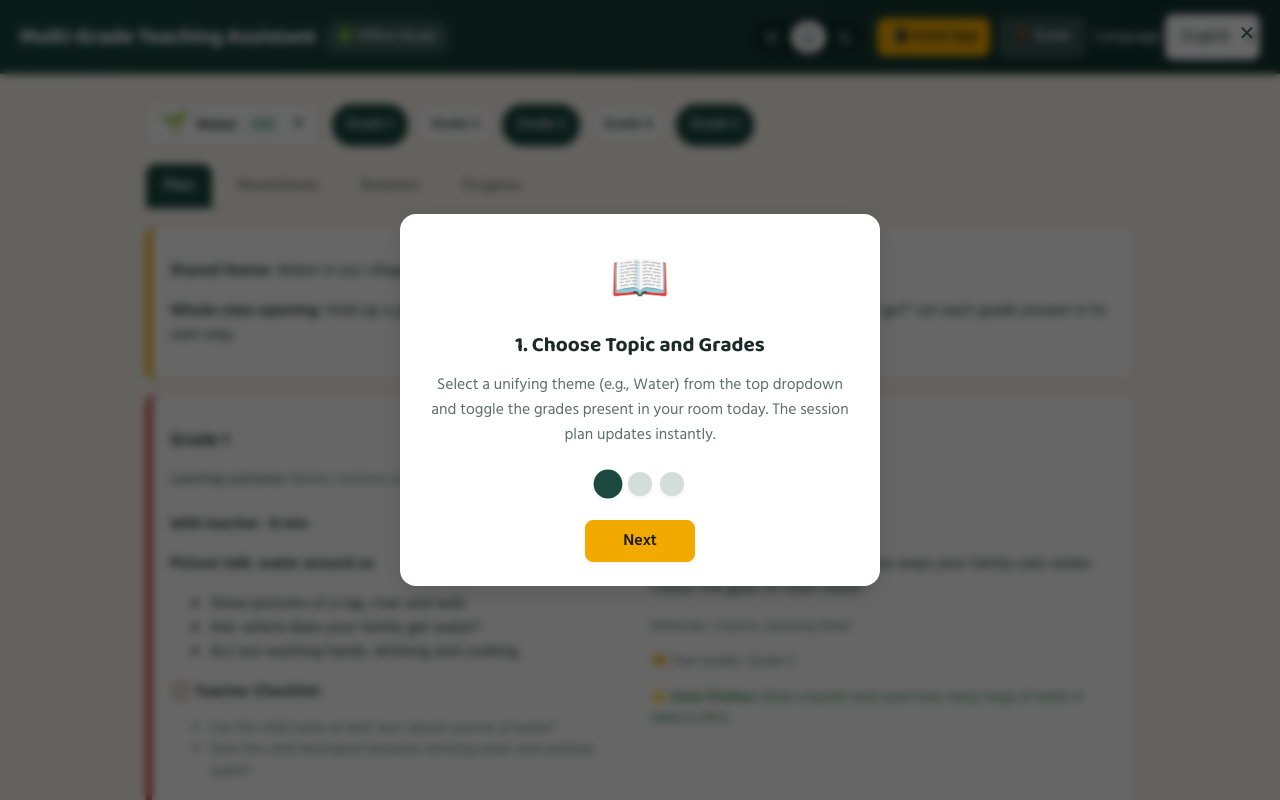
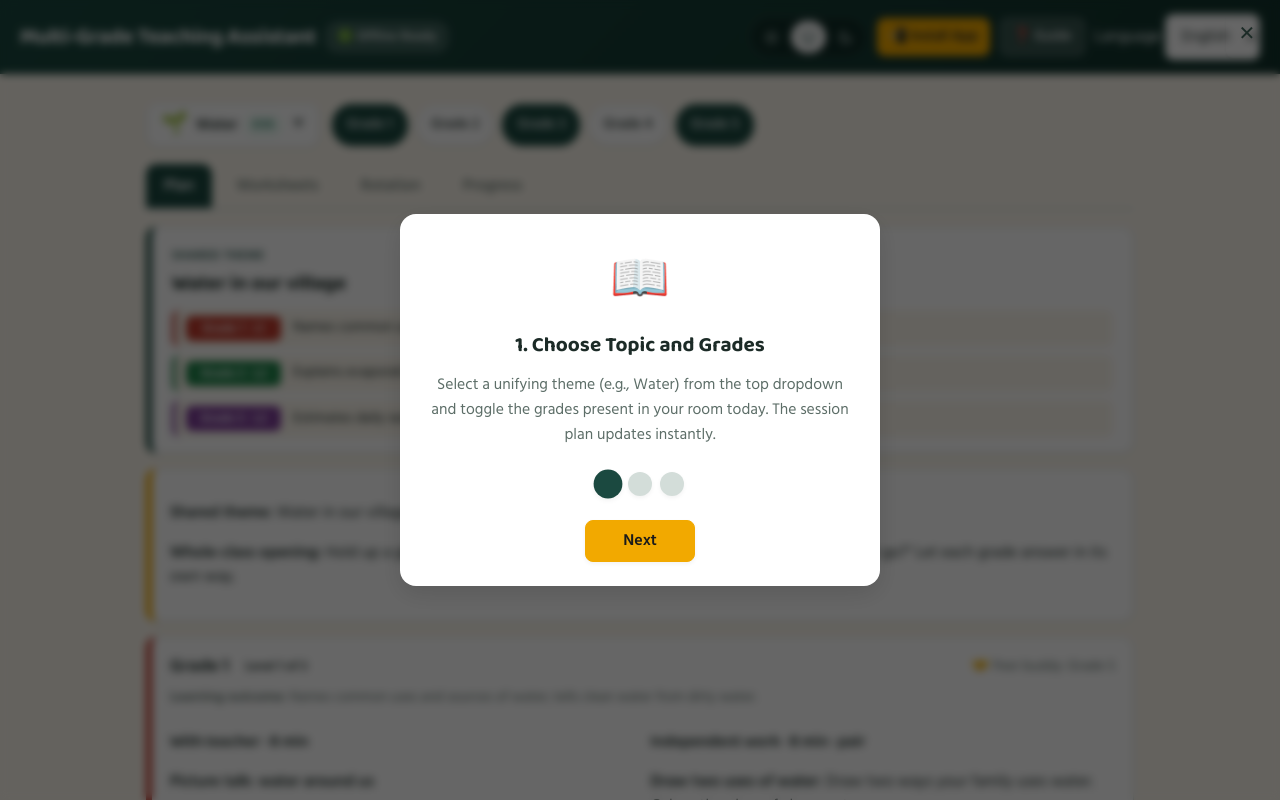
Before and after one commit to soumyabajirao27/Multi-grade-classroom-teaching-assistant-, a React (Vite) app in the folder multigrade-assistant/: page / in a window 1280 px wide. Shown: the top 800 px of the page. Built offline with nearby package versions, Linux system fonts and the light colour scheme.

Commit message:
feat(planner): show compact difficulty staircase strip and Level N of M on multiple grades

```diff
--- a/multigrade-assistant/src/features/Planner.tsx
+++ b/multigrade-assistant/src/features/Planner.tsx
@@ -43,15 +43,53 @@ export function Planner({ lang, topic, grades }: { lang: Lang; topic: Topic; gra
           </div>
         </div>
       )}
+      {/* Difficulty Staircase Strip (when 2 or more grades selected) */}
+      {grades.length >= 2 && (
+        <div className="card staircase-strip" role="region" aria-label="Difficulty Staircase Overview">
+          <div className="staircase-theme-header">
+            <span className="staircase-theme-badge">
+              {lang === 'hi' ? 'साझा विषय-वस्तु' : lang === 'mr' ? 'समान संकल्पना' : 'Shared Theme'}
+            </span>
+            <h3 className="staircase-theme-title">{resolveL10n(plan.theme, lang)}</h3>
+          </div>
+          <div className="staircase-steps">
+            {plan.rows.map(({ grade, plan: p }, stepIdx) => (
+              <div key={grade} className={`staircase-step-row g${grade}-border`}>
+                <span className={`staircase-step-badge g${grade}-bg`}>
+                  Grade {grade} · L{stepIdx + 1}
+                </span>
+                <span className="staircase-step-outcome">
+                  {resolveL10n(p.outcome, lang)}
+                </span>
+              </div>
+            ))}
+          </div>
+        </div>
+      )}
+
       <div className="card hook">
         <p><b>{t(lang, 'theme')}:</b> {resolveL10n(plan.theme, lang)}</p>
         <p><b>{t(lang, 'opening')}:</b> {resolveL10n(plan.hook, lang)}</p>
       </div>
       {plan.warnings.length > 0 && <div className="warn" role="alert"><b>{t(lang, 'warnings')}</b><ul>{plan.warnings.map((w) => <li key={w}>{w}</li>)}</ul></div>}
-      {plan.rows.map(({ grade, plan: p, buddy }) => (
+      {plan.rows.map(({ grade, plan: p, buddy }, stepIdx) => (
         <section key={grade} className={`card g${grade}`}>
-          <h3>Grade {grade}</h3>
-          <p className="small"><b>{t(lang, 'outcome')}:</b> {resolveL10n(p.outcome, lang)}</p>
+          <div style={{ display: 'flex', alignItems: 'center', justifyContent: 'space-between', flexWrap: 'wrap', gap: 6 }}>
+            <div style={{ display: 'flex', alignItems: 'center', gap: 8 }}>
+              <h3 style={{ margin: 0 }}>Grade {grade}</h3>
+              {plan.rows.length > 1 && (
+                <span className="chip" style={{ fontSize: '0.8rem', padding: '2px 8px', fontWeight: 600 }}>
+                  {lang === 'hi'
+                    ? `स्तर ${stepIdx + 1} / ${plan.rows.length}`
+                    : lang === 'mr'
+                    ? `पातळी ${stepIdx + 1} / ${plan.rows.length}`
+                    : `Level ${stepIdx + 1} of ${plan.rows.length}`}
+                </span>
+              )}
+            </div>
+            {buddy && <span className="small">🤝 {t(lang, 'buddy')} {buddy}</span>}
+          </div>
+          <p className="small" style={{ marginTop: 6 }}><b>{t(lang, 'outcome')}:</b> {resolveL10n(p.outcome, lang)}</p>
           <div className="two">
             <div>
               <h4>{t(lang, 'teacherLed')} · {p.teacher.minutes} {t(lang, 'minutes')}</h4>
@@ -70,7 +108,6 @@ export function Planner({ lang, topic, grades }: { lang: Lang; topic: Topic; gra
               <h4>{t(lang, 'independent')} · {p.independent.minutes} {t(lang, 'minutes')} · {p.independent.mode}</h4>
               <p><b>{resolveL10n(p.independent.title, lang)}</b>: {resolveL10n(p.independent.instructions, lang)}</p>
               <p className="small">{t(lang, 'materials')}: {p.independent.materials.map((m) => resolveL10n(m, lang)).join(', ')}</p>
-              {buddy && <p className="small">🤝 {t(lang, 'buddy')} {buddy}</p>}
               {p.earlyFinisher && (
                 <p className="small" style={{ color: 'var(--ok)', marginTop: 6 }}>
                   <b>⭐ {lang === 'hi' ? 'जल्दी पूरा करने वालों के लिए' : lang === 'mr' ? 'लवकर पूर्ण करणाऱ्यांसाठी' : 'Early Finisher'}:</b> {resolveL10n(p.earlyFinisher, lang)}
--- a/multigrade-assistant/src/styles.css
+++ b/multigrade-assistant/src/styles.css
@@ -557,6 +557,87 @@ button:active,
 .g4 { border-left-color: var(--g4); }
 .g5 { border-left-color: var(--g5); }
 .hook { border-left-color: var(--acc); }
+
+/* Difficulty Staircase Strip */
+.staircase-strip {
+  border-left-color: var(--board);
+  background: var(--card);
+  padding: 16px 20px;
+}
+
+.staircase-theme-header {
+  margin-bottom: 12px;
+}
+
+.staircase-theme-badge {
+  font-size: 0.76rem;
+  font-weight: 700;
+  text-transform: uppercase;
+  letter-spacing: 0.05em;
+  color: var(--board);
+  display: inline-block;
+  margin-bottom: 2px;
+}
+
+[data-theme='dark'] .staircase-theme-badge {
+  color: var(--ok);
+}
+
+.staircase-theme-title {
+  margin: 0;
+  font-size: 1.25rem;
+  font-weight: 700;
+  color: var(--ink);
+}
+
+.staircase-steps {
+  display: flex;
+  flex-direction: column;
+  gap: 8px;
+}
+
+.staircase-step-row {
+  display: flex;
+  align-items: center;
+  gap: 12px;
+  padding: 6px 10px;
+  background: var(--bg);
+  border-radius: 8px;
+  border-left: 4px solid var(--board);
+}
+
+.staircase-step-row.g1-border { border-left-color: var(--g1); }
+.staircase-step-row.g2-border { border-left-color: var(--g2); }
+.staircase-step-row.g3-border { border-left-color: var(--g3); }
+.staircase-step-row.g4-border { border-left-color: var(--g4); }
+.staircase-step-row.g5-border { border-left-color: var(--g5); }
+
+.staircase-step-badge {
+  font-size: 0.8rem;
+  font-weight: 700;
+  color: #ffffff;
+  padding: 3px 8px;
+  border-radius: 6px;
+  flex-shrink: 0;
+  min-width: 95px;
+  text-align: center;
+}
+
+.staircase-step-badge.g1-bg { background-color: var(--g1); }
+.staircase-step-badge.g2-bg { background-color: var(--g2); }
+.staircase-step-badge.g3-bg { background-color: var(--g3); }
+.staircase-step-badge.g4-bg { background-color: var(--g4); }
+.staircase-step-badge.g5-bg { background-color: var(--g5); }
+
+.staircase-step-outcome {
+  font-size: 0.9rem;
+  line-height: 1.4;
+  color: var(--ink);
+  white-space: nowrap;
+  overflow: hidden;
+  text-overflow: ellipsis;
+  flex: 1;
+}
 
 .two {
   display: grid;
```
